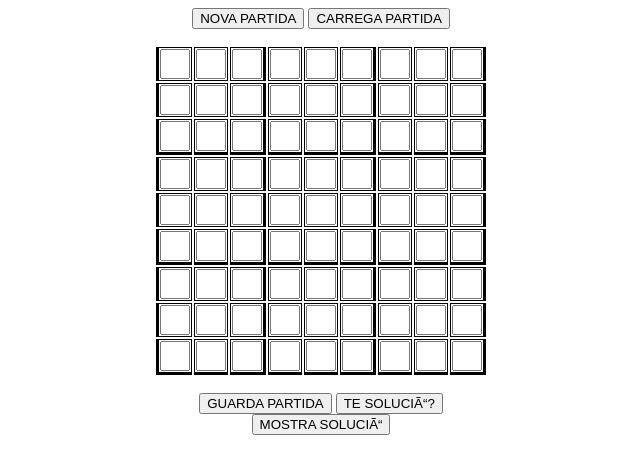
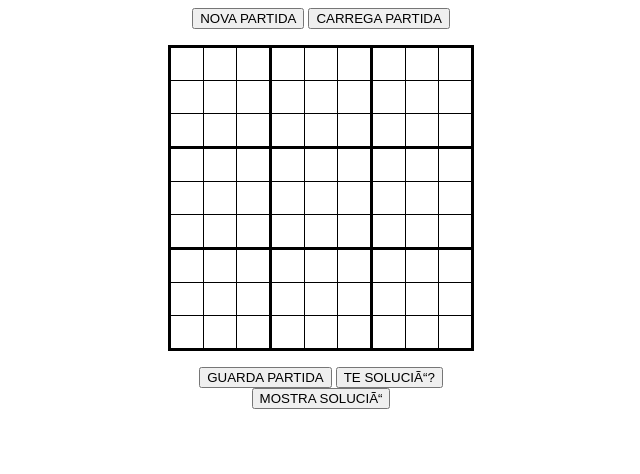
Before and after one commit to MartiLlorach/sudoku, a PHP site: page / in a window 1280 px wide. Shown: the top 474 px of the page, without its empty margins (319-959 px from the left). Run offline with PHP 8.4, Linux system fonts and the light colour scheme.

Commit message:
act sudoku styles

```diff
--- a/js ver/style.css
+++ b/js ver/style.css
@@ -1,6 +1,10 @@
 /* TABLE STYLES */
 table {
   margin:1em auto;
+  border-collapse: collapse;
+}
+tr {
+  border-collapse: collapse;
 }
 td {
   height:30px;
@@ -28,6 +32,7 @@ input{
     width: inherit;
     text-align: center;
     margin: 0;
+    border: none;
 }
 .appInput{
   font-weight: bold;
@@ -45,3 +50,7 @@ input::-webkit-inner-spin-button {
 body {
     text-align: center;
 }
+
+#loadGif{
+  width: 5%;
+}
```
